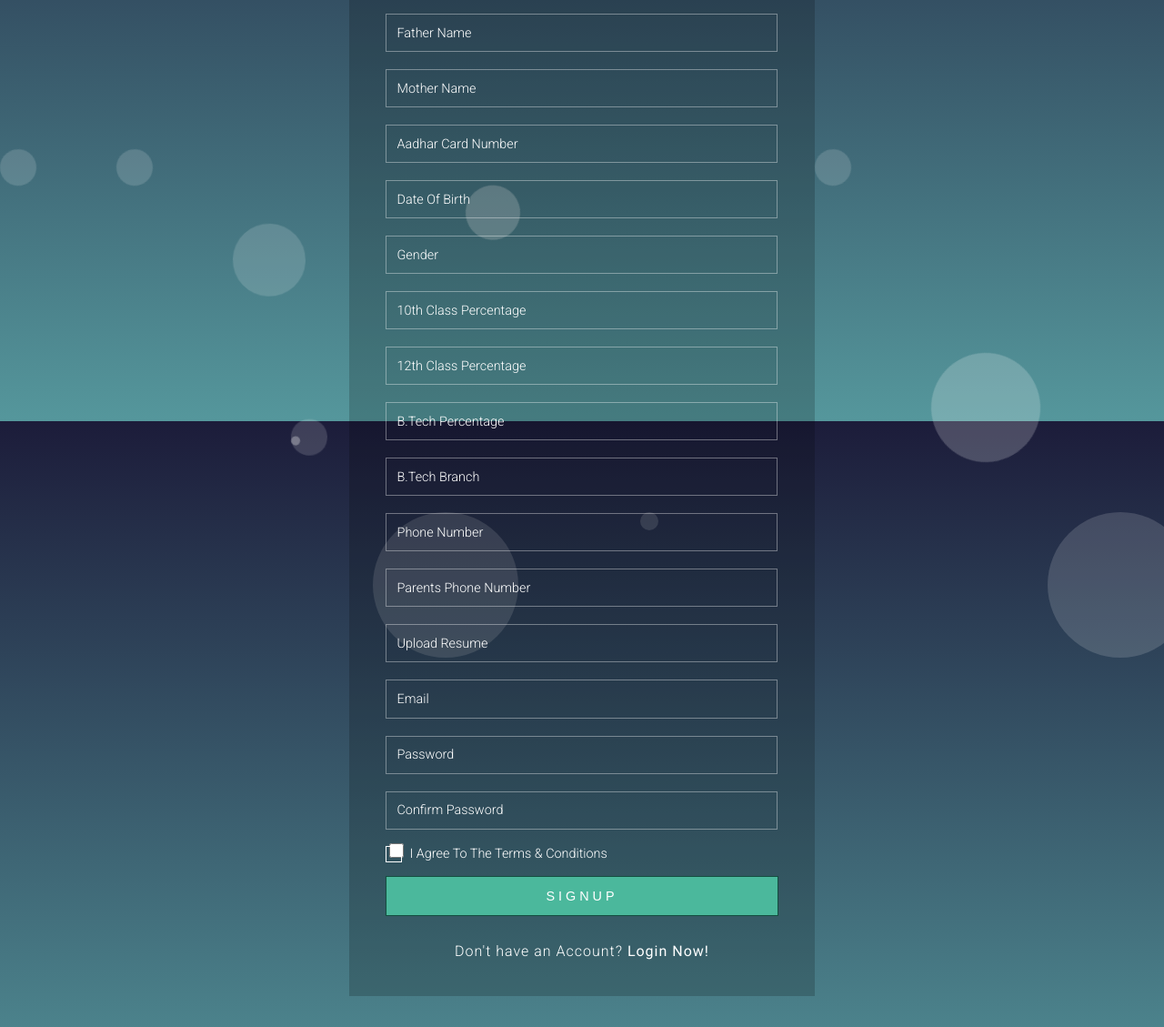
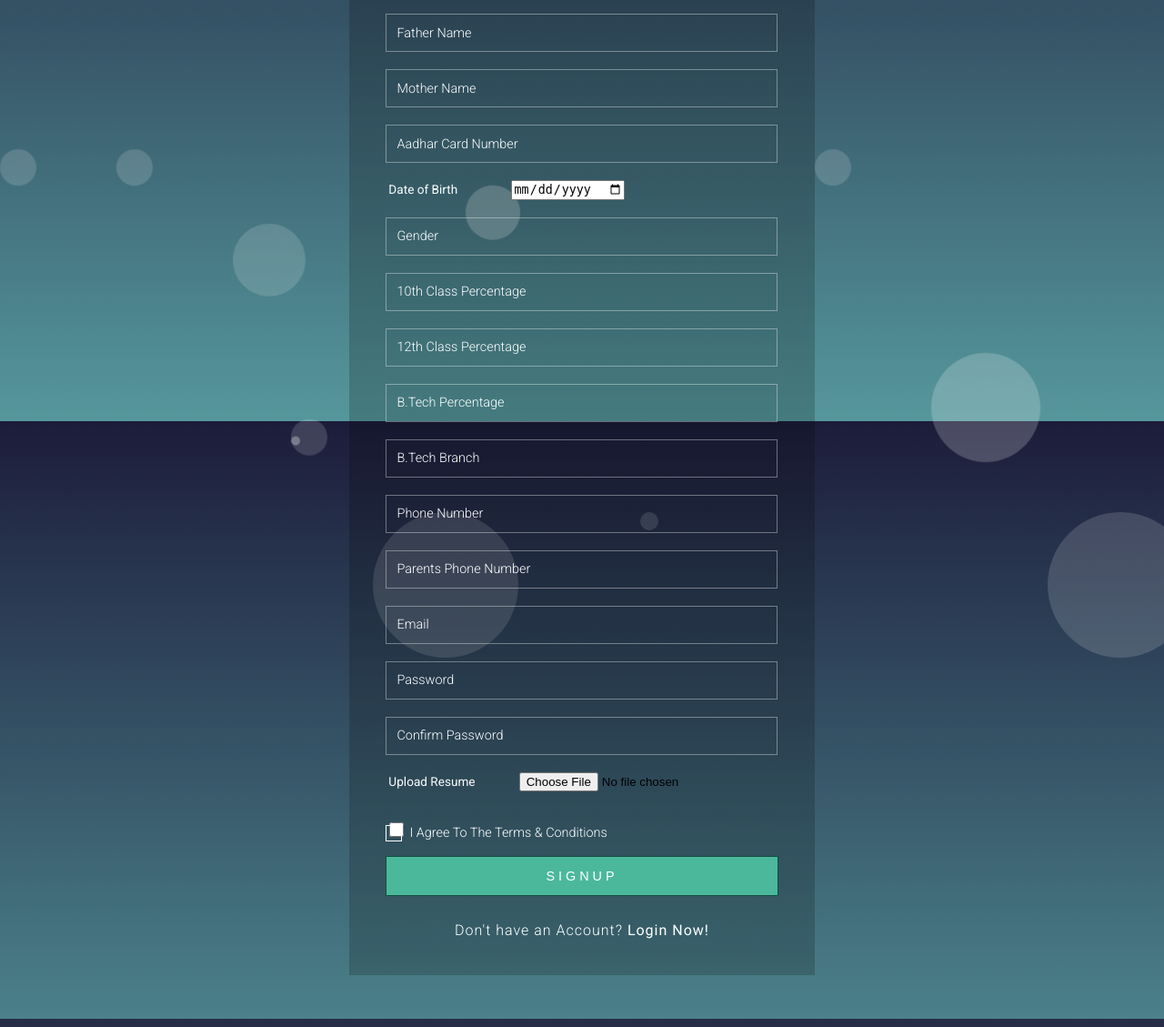
Before and after one commit to kritikagupta0007/Placement_Platform, a Django app: page /accounts/register in a window 1280 px wide. Shown: the part 337-1466 px from the top of the page at 91% size. Run offline with Django 3.2, Linux system fonts and the light colour scheme.

Commit message:
register file update

```diff
--- a/accounts/views.py
+++ b/accounts/views.py
@@ -1,7 +1,8 @@
 from django.forms import PasswordInput
 from django.shortcuts import render, redirect
 from django.contrib import messages
-from django.contrib.auth.models import auth
+from django.contrib.auth.models import User, auth
+from django.contrib.auth import authenticate
 
 from .models import Register
 
@@ -21,6 +22,7 @@ def register(request):
         mother_name = request.POST['mother_name']
         aadhar_number = request.POST['aadhar_number']
         dateOfBirth = request.POST['dateOfBirth']
+        gender = request.POST['gender']
         marks1 = request.POST['marks1']
         marks2 = request.POST['marks2']
         marks3 = request.POST['marks3']
@@ -49,9 +51,13 @@ def register(request):
                 messages.info(request, 'email exist')
                 return redirect('register')
             else:
-                register = Register.objects.auto_created(university_rollnumber =  university_roll_number, admission_number=admission_number,full_name=name, email=email, father_name = father_name, password=psw,mother_name = mother_name, aadhar_number =  aadhar_number, date_Of_Birth = dateOfBirth, class_10th_percentage = marks1,class_12th_percentage = marks2,btech_percentage = marks3,  btech_branch = branch ,phone_number = phone_number,parents_phone_number = parents_number, upload_Resume =  upload_resume)
+                register = Register(university_rollnumber =  university_roll_number, admission_number=admission_number,full_name=name, email=email, father_name = father_name, password=psw,mother_name = mother_name, aadhar_number =  aadhar_number, date_Of_Birth = dateOfBirth, gender=gender, class_10th_percentage = marks1,class_12th_percentage = marks2,btech_percentage = marks3,  btech_branch = branch ,phone_number = phone_number,parents_phone_number = parents_number, upload_Resume =  upload_resume)
+                user = User.objects.create_user(username = name, email=email, password = psw)
                 register.save()
+                user.save()
                 print("user created")
+                print(user.email)
+                print(user.password)
                 return redirect('login')
         else:
             messages.info(request, 'Password not match')
@@ -67,17 +73,15 @@ def login(request):
     if request.method == "POST":
         email = request.POST['email']
         password = request.POST['password']
-
-        register = auth.authenticate(email=email, password=password)
-
-        if register is not None:
-            auth.login(request, register)
+        print(email)
+        print(password)
+        user = auth.authenticate(email=email, password=password)
+        if user is not None:
+            auth.login(request, user)
             return redirect('/')
-
         else:
             messages.info(request, "Invalid Credentials")
-            return redirect('login')
-
+            return redirect('/')
     else:
         return render(request, 'login.html')
 
--- a/templates/register.html
+++ b/templates/register.html
@@ -36,23 +36,39 @@
 					<input class="text" type="text" name="mother_name" placeholder="Mother Name" required=""><br />
 					<input class="text" type="text" name="aadhar_number" placeholder="Aadhar Card Number"
 						required=""><br />
-					<input class="text" type="text" name="dateOfBirth" placeholder="Date Of Birth" required=""><br />
-					<input class="text" type="text" name="gender" placeholder="Gender" required=""><br />
-
+					<!-- <input class="text" type="text" name="dateOfBirth" placeholder="Date Of Birth" required=""><br /> -->
+					<label style="color: rgb(249, 252, 252);font-size: 0.85em;" for="dateOfBirth">&nbsp;Date of
+						Birth&emsp;&emsp;&emsp;&emsp;</label>
+					<input type="date" id="dateOfBirth" name="dateOfBirth" placeholder="Date Of Birth"
+						required=""><br><br>
+					<input type="text" name="gender" placeholder="Gender" list="gender" required="">
+					<datalist id="gender">
+						<option value="Female">
+						<option value="Male">
+						<option value="Other">
+					</datalist><br>
 					<input class="text" type="text" name="marks1" placeholder="10th Class Percentage" required=""><br />
 					<input class="text" type="text" name="marks2" placeholder="12th Class Percentage" required=""><br />
 					<input class="text" type="text" name="marks3" placeholder="B.Tech Percentage" required=""><br />
-					<input class="text" type="text" name="branch" placeholder="B.Tech Branch" required=""><br />
+					<input type="text" name="branch" placeholder="B.Tech Branch" list="branch" required="">
+					<datalist id="branch">
+						<option value="Computer Science & Engineering">
+						<option value="Information Technology">
+						<option value="Civil Engineering">
+						<option value="Mechanical Engineering">
+						<option value="Electronics & Communication Engineering">
+					</datalist><br />
 
 					<input class="text" type="text" name="phone_number" placeholder="Phone Number" required=""><br />
 					<input class="text" type="text" name="parents_number" placeholder="Parents Phone Number"
 						required=""><br />
-					<input class="text" type="text" name="upload_resume" placeholder="Upload Resume" required=""><br />
-
 					<input class="text" type="email" name="email" placeholder="Email" required=""><br />
 					<input class="text" type="password" name="password1" placeholder="Password" required=""><br />
-					<input class="text" type="password" name="password2" placeholder="Confirm Password"
-						required="">
+					<input class="text" type="password" name="password2" placeholder="Confirm Password" required=""><br>
+					<label style="color: rgb(249, 252, 252);font-size: 0.85em;" for="resume">&nbsp;Upload Resume
+						&emsp;&emsp;&emsp;</label>
+					<input type="file" id="resume" name="upload_resume" placeholder="Upload Resume"
+						accept="application/pdf,application/vnd.ms-excel" /> <br /><br>
 
 					<div class="wthree-text">
 						<label class="anim">
```
Also changed, not shown: templates/login.html (+9 -6 lines), db.sqlite3.
